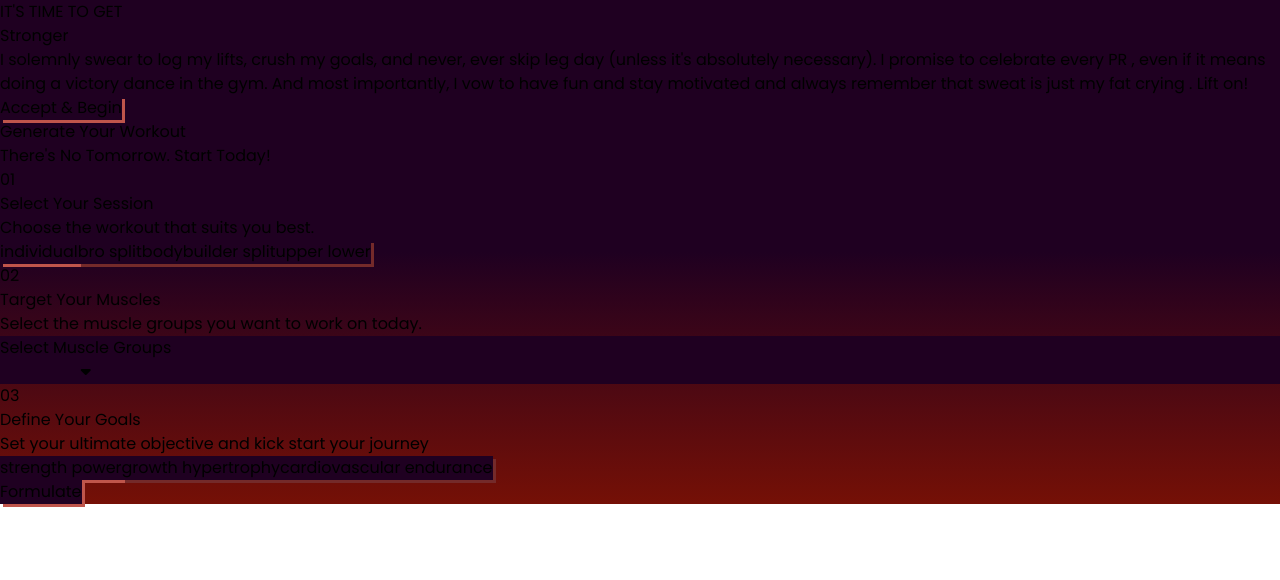
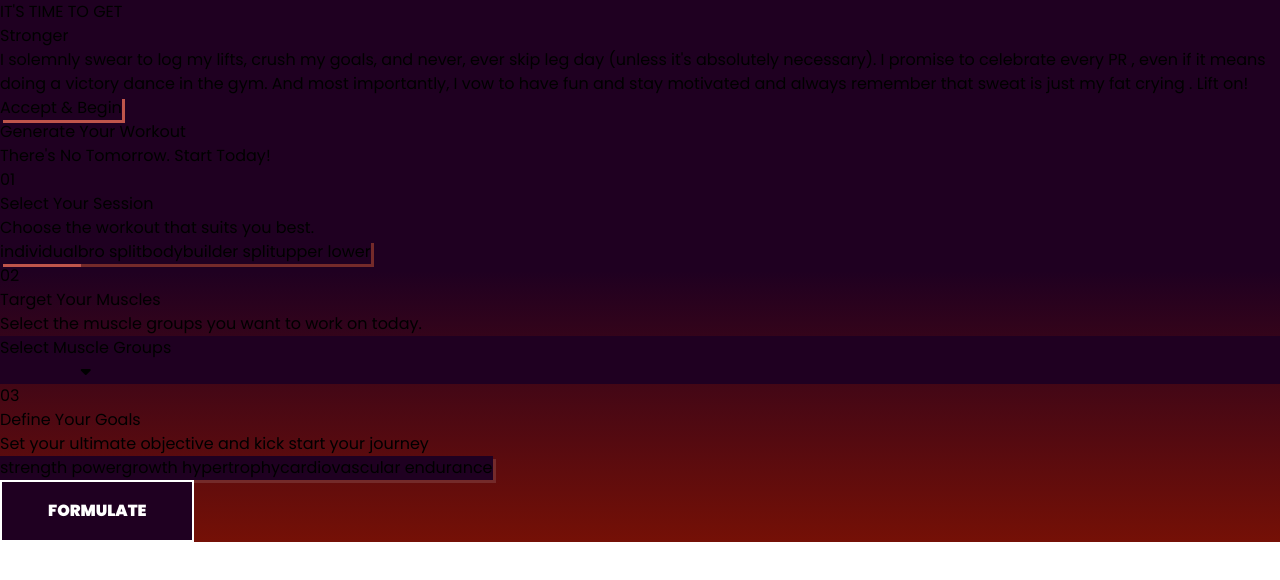
Before and after one commit to shamikaredkar/LiftLog, a React (Vite) app: page / in a window 1280 px wide. Shown: the top 580 px of the page. Built offline with nearby package versions, Linux system fonts and the light colour scheme.

Commit message:
Added button animation for "Formulate"

```diff
--- a/src/components/Button.jsx
+++ b/src/components/Button.jsx
@@ -4,7 +4,7 @@ export default function Button({ text, func }) {
   return (
     <div>
       <button
-        className='px-8 mx-auto py-4 rounded-md border-[2px] border-red-400 border-solid redShadow duration-200'
+        className=' btn-68 px-8 mx-auto py-4 rounded-md border-[2px] border-red-400 border-solid redShadow duration-200'
         style={{ backgroundColor: "#1F0021" }}
         onClick={func}
       >
--- a/src/components/Hero.jsx
+++ b/src/components/Hero.jsx
@@ -33,8 +33,9 @@ export default function Hero() {
         and always remember that sweat is just my fat crying . Lift on!
       </p>
       <button
-        className='px-8  py-4 rounded-md border-[2px] border-red-400 border-solid redShadow duration-200'
+        className='px-8 py-4 rounded-md border-[2px] border-red-400 border-solid redShadow duration-200'
         style={{ backgroundColor: "#1F0021" }}
+        onClick={() => (window.location.href = "#generate")}
       >
         <p>Accept & Begin</p>
       </button>
--- a/src/index.css
+++ b/src/index.css
@@ -32,15 +32,160 @@ span {
   box-shadow: 7px 7px 0 0 #742a2a;
 }
 
-.substitutes-grid {
-  display: flex;
-  flex-wrap: wrap;
+.btn-68,
+.btn-68 *,
+.btn-68 :after,
+.btn-68 :before,
+.btn-68:after,
+.btn-68:before {
+  border: 0 solid;
+  box-sizing: border-box;
 }
 
-.substitute-item {
-  flex: 1 1 20%;
-  /* This ensures 5 columns */
-  min-width: 20%;
-  /* Ensure the width is at least 20% */
+.btn-68 {
+  -webkit-tap-highlight-color: transparent;
+  -webkit-appearance: button;
+  background-color: #000;
+  background-image: none;
+  color: #fff;
+  cursor: pointer;
+  font-family: ui-sans-serif, system-ui, -apple-system, BlinkMacSystemFont,
+    Segoe UI, Roboto, Helvetica Neue, Arial, Noto Sans, sans-serif,
+    Apple Color Emoji, Segoe UI Emoji, Segoe UI Symbol, Noto Color Emoji;
+  font-size: 100%;
+  line-height: 1.5;
+  margin: 0;
+  -webkit-mask-image: -webkit-radial-gradient(#000, #fff);
+  padding: 0;
+}
+
+.btn-68:disabled {
+  cursor: default;
+}
+
+.btn-68:-moz-focusring {
+  outline: auto;
+}
+
+.btn-68 svg {
+  display: block;
+  vertical-align: middle;
+}
+
+.btn-68 [hidden] {
+  display: none;
+}
+
+.btn-68 {
+  box-shadow: inset 0 0 0 2px #fff;
   box-sizing: border-box;
+  display: block;
+  font-weight: 900;
+  padding: 1.2rem 3rem;
+  position: relative;
+  text-transform: uppercase;
+  transition: color 0.1s linear;
 }
+
+.btn-68:after,
+.btn-68:before {
+  content: "";
+  height: 0;
+  position: absolute;
+  width: 0;
+}
+
+.btn-68:before {
+  border-right: var(--border);
+  border-top: var(--border);
+  left: 0;
+  top: 0;
+}
+
+.btn-68:hover:before {
+  --border: 4px solid #BF554B;
+  -webkit-animation: border-top-and-right 1s forwards;
+  animation: border-top-and-right 1s forwards;
+}
+
+.btn-68:after {
+  border-bottom: var(--border);
+  border-left: var(--border);
+  bottom: 0;
+  right: 0;
+  z-index: -1;
+}
+
+.btn-68:hover:after {
+  --border: 4px solid #BF554B;
+  -webkit-animation: border-bottom-and-left 1s forwards;
+  animation: border-bottom-and-left 1s forwards;
+}
+
+@-webkit-keyframes border-top-and-right {
+  0% {
+    height: 0;
+    width: 0;
+  }
+
+  50% {
+    height: 0;
+    width: 100%;
+  }
+
+  to {
+    height: 100%;
+    width: 100%;
+  }
+}
+
+@keyframes border-top-and-right {
+  0% {
+    height: 0;
+    width: 0;
+  }
+
+  50% {
+    height: 0;
+    width: 100%;
+  }
+
+  to {
+    height: 100%;
+    width: 100%;
+  }
+}
+
+@-webkit-keyframes border-bottom-and-left {
+  0% {
+    height: 0;
+    width: 0;
+  }
+
+  50% {
+    height: 0;
+    width: 100%;
+  }
+
+  to {
+    height: 100%;
+    width: 100%;
+  }
+}
+
+@keyframes border-bottom-and-left {
+  0% {
+    height: 0;
+    width: 0;
+  }
+
+  50% {
+    height: 0;
+    width: 100%;
+  }
+
+  to {
+    height: 100%;
+    width: 100%;
+  }
+}
```
